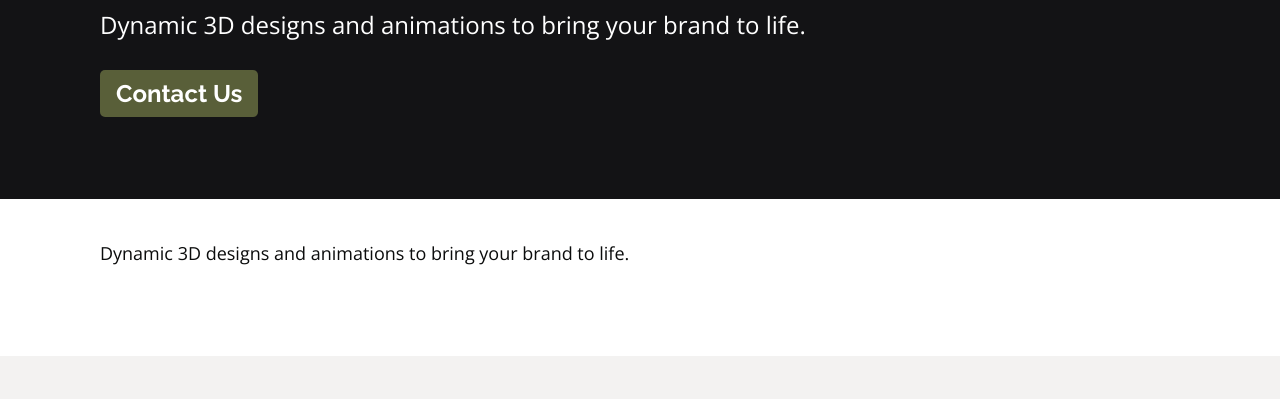
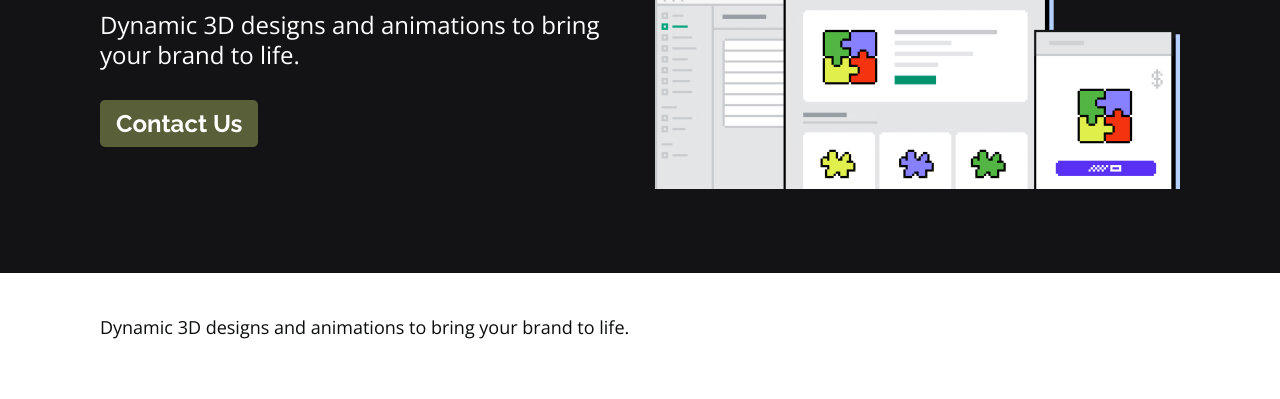
Before and after one commit to beauferris/hamsoft, an Eleventy site: page src/services/animations.md in a window 1280 px wide. Shown: the part 251-650 px from the top of the page. Built offline with nearby package versions, Linux system fonts and the light colour scheme; Eleventy itself is replaced by a stand-in of ours; files that its build step writes are made by us from their sources; files whose address does not match are found by name; what markdown-it-multimd-table would draw is missing.

Commit message:
Update Service Entries “animations”

```diff
--- a/src/services/animations.md
+++ b/src/services/animations.md
@@ -3,6 +3,7 @@ title: App Development
 summary: Dynamic 3D designs and animations to bring your brand to life.
 description: Dynamic 3D designs and animations to bring your brand to life.
 button_link: /contact/
+image_url: /assets/images/uploads/apps-desktop.png
 icon_url: /assets/images/uploads/apps-desktop.png
 ---
 Dynamic 3D designs and animations to bring your brand to life.
```
